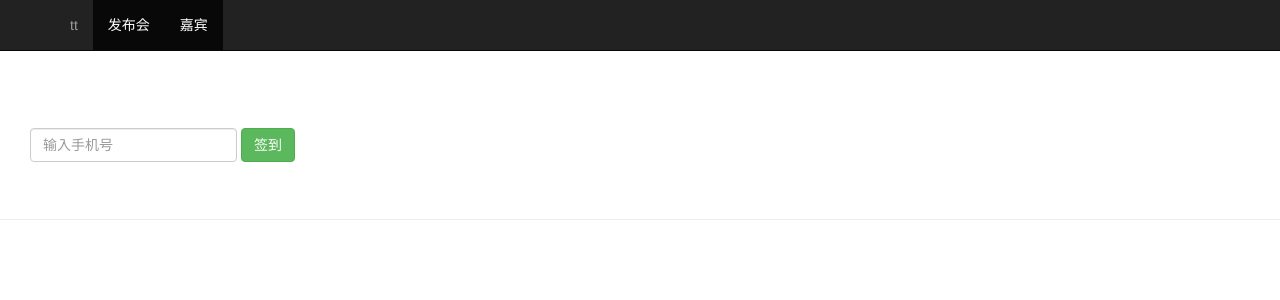
After one commit to sanpangzi424/django_test, a Django app: page /sign_index/1/ in a window 1280 px wide. The commit adds this page. Shown: the top 300 px of the page. Run offline with Django 3.2, Linux system fonts and the light colour scheme; a user stored in the database is signed in; data comes from the database, SQL or seed files in the repository; some libraries are stand-ins or nearby versions.

Commit message:
增加签到功能

```diff
--- a/guest/urls.py
+++ b/guest/urls.py
@@ -27,4 +27,6 @@ urlpatterns = [
     url(r'^search_name/$', views.search_name),
     url(r'^search_phone/$', views.search_phone),
     url(r'^guest_manage/$', views.guest_manage),
+    url(r'^sign_index/(?P<eid>[0-9]+)/$', views.sign_index),
+    url(r'^sign_index_action/(?P<eid>[0-9]+)/$', views.sign_index_action),
 ]
--- a/sign/templates/event_manage.html
+++ b/sign/templates/event_manage.html
@@ -56,6 +56,7 @@
                 <td>{{ event.status }}</td>
                 <td>{{ event.address }}</td>
                 <td>{{ event.start_time }}</td>
+                <td><a href="/sign_index/{{ event.id }}/" target="{{ event.id }}_blank">签到</a></td>
                 </tr>
             {% endfor %}
             </tbody>
--- /dev/null
+++ b/sign/templates/sign_index.html
@@ -0,0 +1,44 @@
+<!DOCTYPE html>
+<html lang="en">
+<head>
+    {% load bootstrap3 %}
+    {% bootstrap_css %}
+    {% bootstrap_javascript %}
+    <meta charset="UTF-8">
+    <title>Sign Index Page</title>
+</head>
+<body>
+<nav class="navbar navbar-inverse navbar-fixed-top">
+    <div class="container">
+        <div class="navbar-header">
+            <a class="navbar-brand" href="#" style="font-size: 14px">{{ event.name }}</a>
+        </div>
+        <div id="navbar" class="collapse navbar-collapse">
+            <ul class="nav navbar-nav">
+                <li class="active"><a href="#">发布会</a></li>
+                <li class="active"><a href="/guest_manage">嘉宾</a></li>
+            </ul>
+        </div>
+    </div>
+</nav>
+
+<!--签到功能-->
+
+<div class="page-header" style="padding-top: 80px">
+    <div id="navbar" class="navbar-collapse collapse">
+        <form class="navbar-form" method="post" action="/sign_index_action/{{ event.id }}/">
+            <div class="form-group">
+                <input name="phone" type="text" placeholder="输入手机号" class="form-control">
+            </div>
+            <button type="submit" class="btn btn-success">签到</button>
+            <font color="red">
+                <br>{{ hint }}
+                <br>{{ guest.realname }}
+                <br>{{ guest.phone }}
+            </font>
+        </form>
+    </div>
+</div>
+
+</body>
+</html>
--- a/sign/views.py
+++ b/sign/views.py
@@ -1,7 +1,7 @@
 #!/usr/bin/env python
 # -*- coding: utf-8 -*-
 
-from django.shortcuts import render
+from django.shortcuts import render, get_object_or_404
 from django.http import HttpResponse, HttpResponseRedirect
 from django.contrib import auth
 from django.contrib.auth.decorators import login_required
@@ -53,8 +53,36 @@ def guest_manage(request):
 
     return render(request, "guest_manage.html", {'user': username,
                                                  'guests': contacts})
+# 签到页面
+@login_required
+def sign_index(request, eid):
+    event = get_object_or_404(Event, id=eid)
+    return render(request, 'sign_index.html', {'event': event})
 
-
+# 签到动作
+@login_required
+def sign_index_action(request, eid):
+    event = get_object_or_404(Event, id=eid)
+    phone = request.POST.get('phone', '')
+    print phone
+    result = Guest.objects.filter(phone=phone)
+    if not result:
+        return render(request, 'sign_index.html', {'event': event,
+                                                   'hint': '手机号错误或者不存在'})
+    result = Guest.objects.filter(phone=phone, event_id= eid)
+    if not result:
+        return render(request, 'sign_index.html', {'event': event,
+                                                   'hint': '您没有预约该会议'})
+    result = Guest.objects.get(phone=phone, event_id=eid)
+    if result.sign:
+        return render(request, 'sign_index.html', {'event': event,
+                                                   'hint': '您已经签到过'})
+    else:
+        Guest.objects.filter(phone=phone, event_id=eid).update(sign='1')
+        return render(request, 'sign_index.html', {'event': event,
+                                                   'hint': '签到成功',
+                                                   'guest': result
+                                                   })
 def search_name(request):
     username = request.session.get('user', '')
     search_name = request.GET.get('name', '')
```
Also changed, not shown: sign/templates/guest_manage.html (+7 -2 lines), 2 other files.
